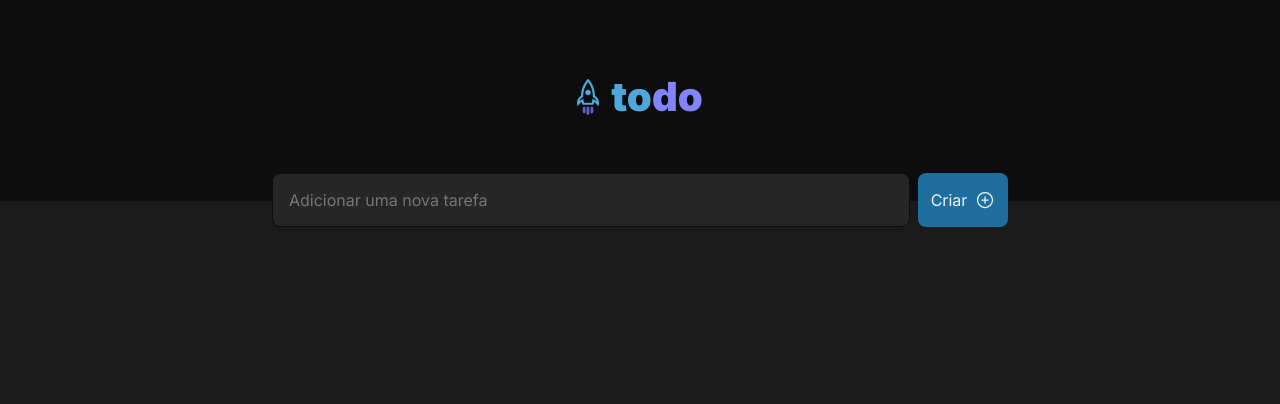
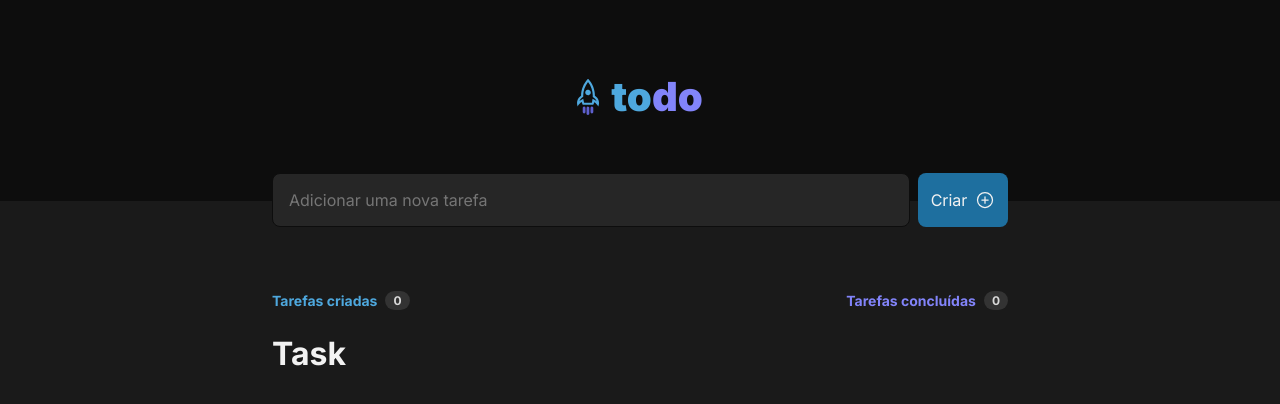
Before and after one commit to igiovany/rocketseat-desafio01-to-do-list, a React (Vite) app: page / in a window 1280 px wide. Shown: the top 404 px of the page. Built offline with nearby package versions, Linux system fonts and the light colour scheme.

Commit message:
Criando e estilizando componente TaskList

```diff
--- a/src/App.jsx
+++ b/src/App.jsx
@@ -3,12 +3,14 @@ import styles from './App.module.css';
 
 import './global.css'
 import { NewTask } from './components/NewTask';
+import { TaskList } from './components/TaskList';
 
 export function App() {
   return (
     <>
       <Header />
       <NewTask />
+      <TaskList />
     </>
   )
 }
--- a/src/components/NewTask.jsx
+++ b/src/components/NewTask.jsx
@@ -5,7 +5,7 @@ import styles from './NewTask.module.css';
 
 export function NewTask() {
     return (
-        <div className={styles.main}>
+        <div className={styles.container}>
             <form>
                 <input type="text" placeholder="Adicionar uma nova tarefa"/>
                 <button type="submit">
--- a/src/components/NewTask.module.css
+++ b/src/components/NewTask.module.css
@@ -1,22 +1,19 @@
-.main {
-    align-items: center;
+.container {
+    align-items: flex-start;
     display: flex;
-    flex-direction: column;
     justify-content: center;
 }
 
-.main form {
+.container form {
     align-items: center;
     display: flex;
     height: 3.375rem;
     justify-content: center;
     margin-top: -1.75rem;
     width: 46rem;
-
-
 }
 
-.main form input {
+.container form input {
     background-color: var(--gray-500);
     border: 1px solid var(--gray-700);
     border-radius: 8px;
@@ -29,7 +26,7 @@
 
 }
 
-.main form button {
+.container form button {
     background-color: var(--blue-dark);
     border-radius: 8px;
     border: none;
@@ -48,7 +45,7 @@
 
 }
 
-.main form button:hover {
+.container form button:hover {
     background-color: var(--blue);
 
 }
--- /dev/null
+++ b/src/components/Task.jsx
@@ -0,0 +1,7 @@
+export function Task() {
+    return (
+        <div>
+            <h1>Task</h1>
+        </div>
+    )
+}
--- /dev/null
+++ b/src/components/TaskList.jsx
@@ -0,0 +1,25 @@
+import { Task } from './Task';
+import styles from './TaskList.module.css';
+
+export function TaskList() {
+    return (
+        <div className={styles.container}>
+            <div className={styles.header}>
+                <div className={styles.taskcounter}>
+                    <p className={styles.label}>Tarefas criadas</p>
+                    <p className={styles.counter}>0</p>
+                </div>
+                <div className={styles.taskcounter}>
+                    <p className={styles.label}>Tarefas concluídas</p>
+                    <p className={styles.counter}>0</p>
+                </div>
+
+
+            </div>
+            <div className={styles.tasks}>
+                <Task />
+            </div>
+
+        </div>
+    )
+}
--- /dev/null
+++ b/src/components/TaskList.module.css
@@ -0,0 +1,37 @@
+.container {
+    display: block;
+    margin: 4rem auto;
+    width: 46rem;
+}
+
+.header {
+    display: flex;
+    justify-content: space-between;
+    margin: 0 auto 1.5rem auto;
+}
+
+.taskcounter {
+    display: flex;
+    align-items: center;
+    color: var(--blue);
+}
+
+.taskcounter:last-child {
+    color: var(--purple);
+}
+
+.label {
+    font-size: 0.875rem;
+    font-weight: 700;
+    padding-right: 0.5rem;
+}
+
+.counter {
+    padding: 0.125rem 0.5rem;
+    font-weight: 700;
+    color: var(--gray-200);
+    font-size: 0.75rem;
+    background-color: var(--gray-400);
+    border: none;
+    border-radius: 999px;
+}
```
Also changed, not shown: src/components/Task.module.css (added).
